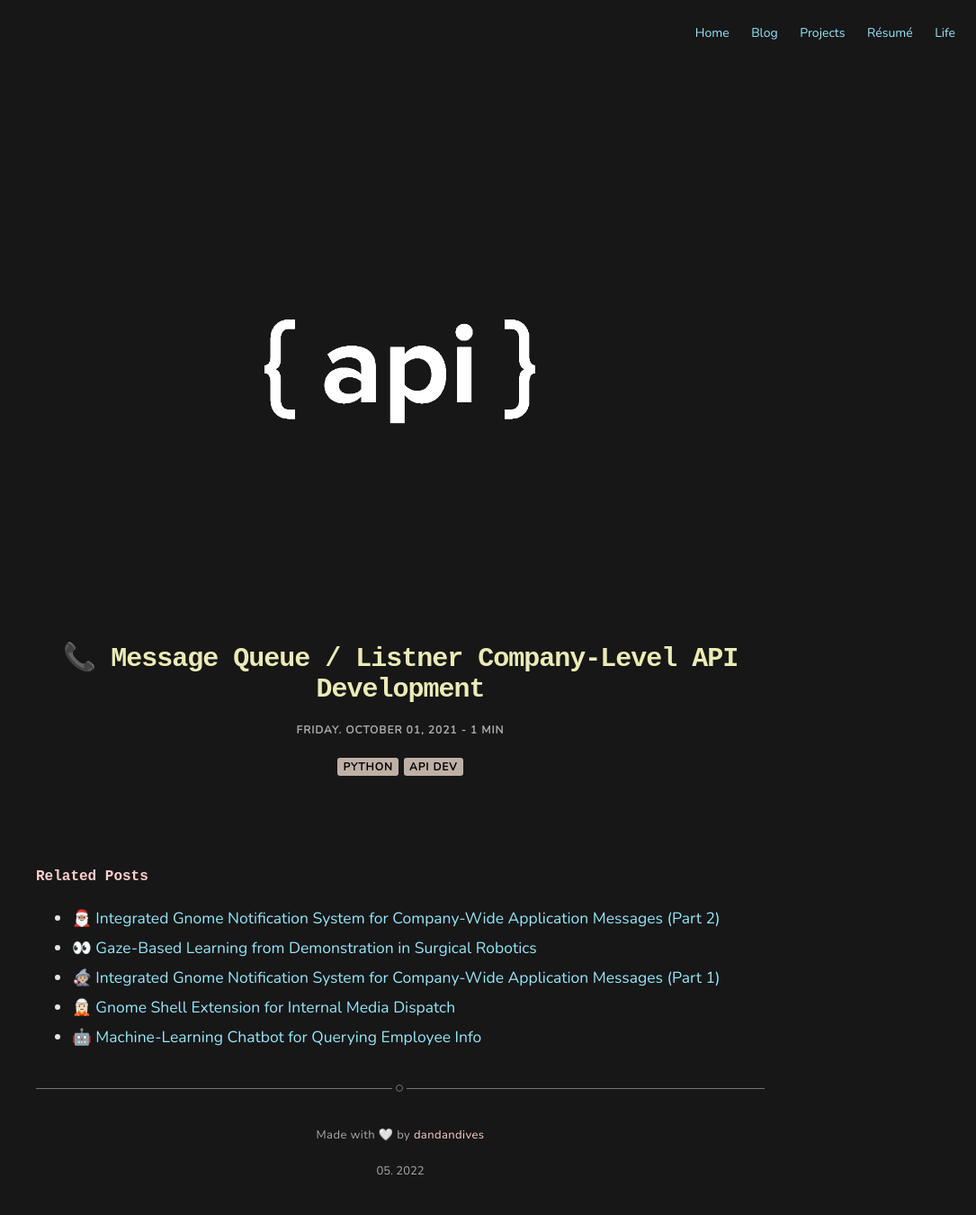
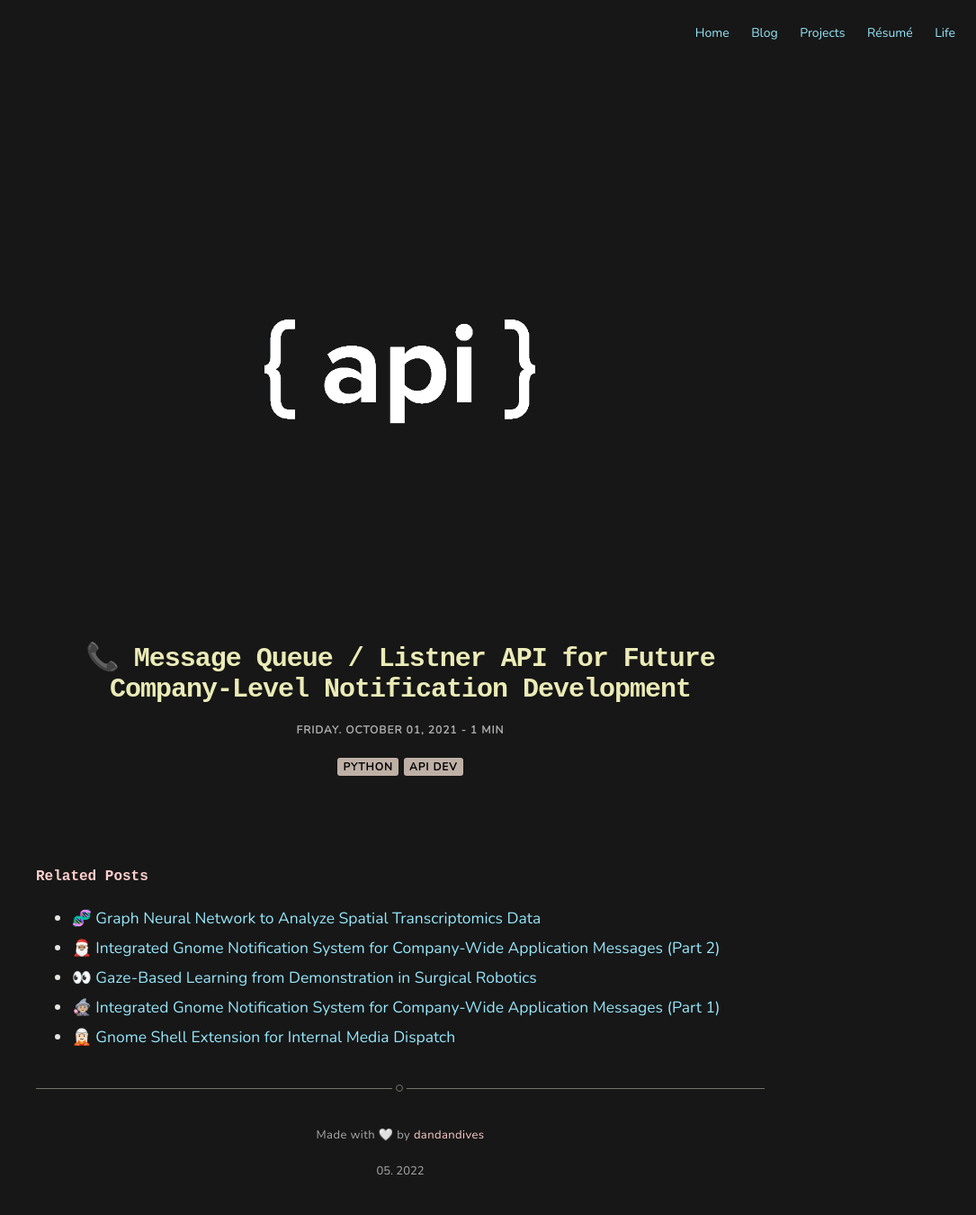
Before and after one commit to danielchen-pyc/danielchen-pyc.github.io, a Jekyll site: the page built from content/_posts/2021-10-01-sony-pictures-api.md, in a window 1280 px wide. Shown: the whole page at 90% size, without its empty margins (195-1280 px from the left). Built offline with Jekyll 4.4.1, drawn with Linux system fonts in a browser that asks for light colours; emoji names are drawn with the system emoji font; some web fonts are replaced.

```diff
--- a/content/_posts/2021-05-01-sony-pictures-chatbot.md
+++ b/content/_posts/2021-05-01-sony-pictures-chatbot.md
@@ -11,6 +11,7 @@ tag:
 - Google API
 - DialogFlow
 - App Script
+- Data Analysis
 image: /assets/images/work/sony-pictures/chatbot/icons.png
 headerImage: true
 projects: true
--- a/content/_posts/2021-10-01-sony-pictures-api.md
+++ b/content/_posts/2021-10-01-sony-pictures-api.md
@@ -1,5 +1,5 @@
 ---
-title: ":telephone_receiver: Message Queue / Listner Company-Level API Development"
+title: ":telephone_receiver: Message Queue / Listner API for Future Company-Level Notification Development"
 author: daniel
 layout: post
 date: 2021-10-01 22:10
```
Also changed, not shown: content/_posts/2022-04-20-eye-gaze-tracker.md (+1 -0 lines), content/_posts/2022-05-20-gnn-transcriptomics.markdown (added, +22 -0 lines), assets/images/project/spacial/transcriptomics.jpg (added).
